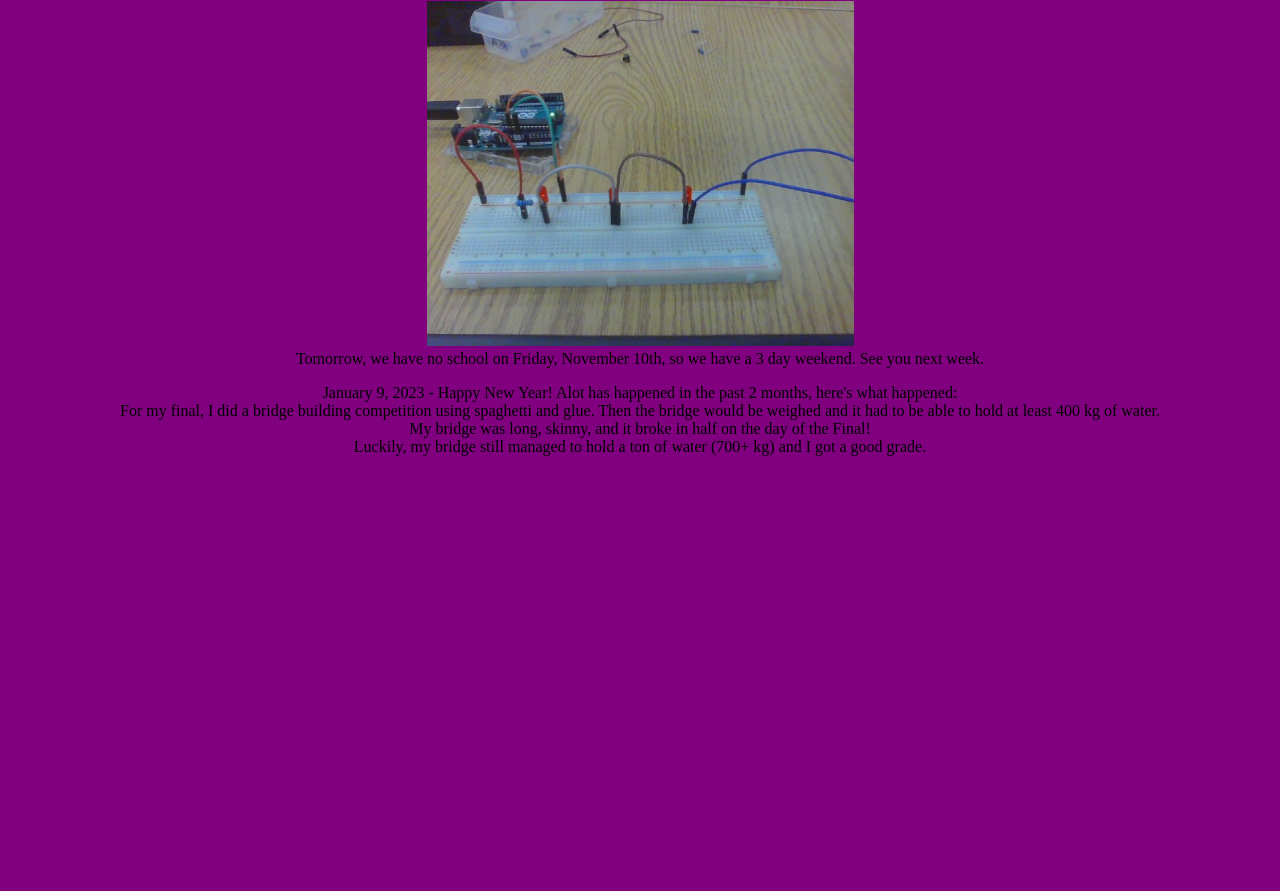
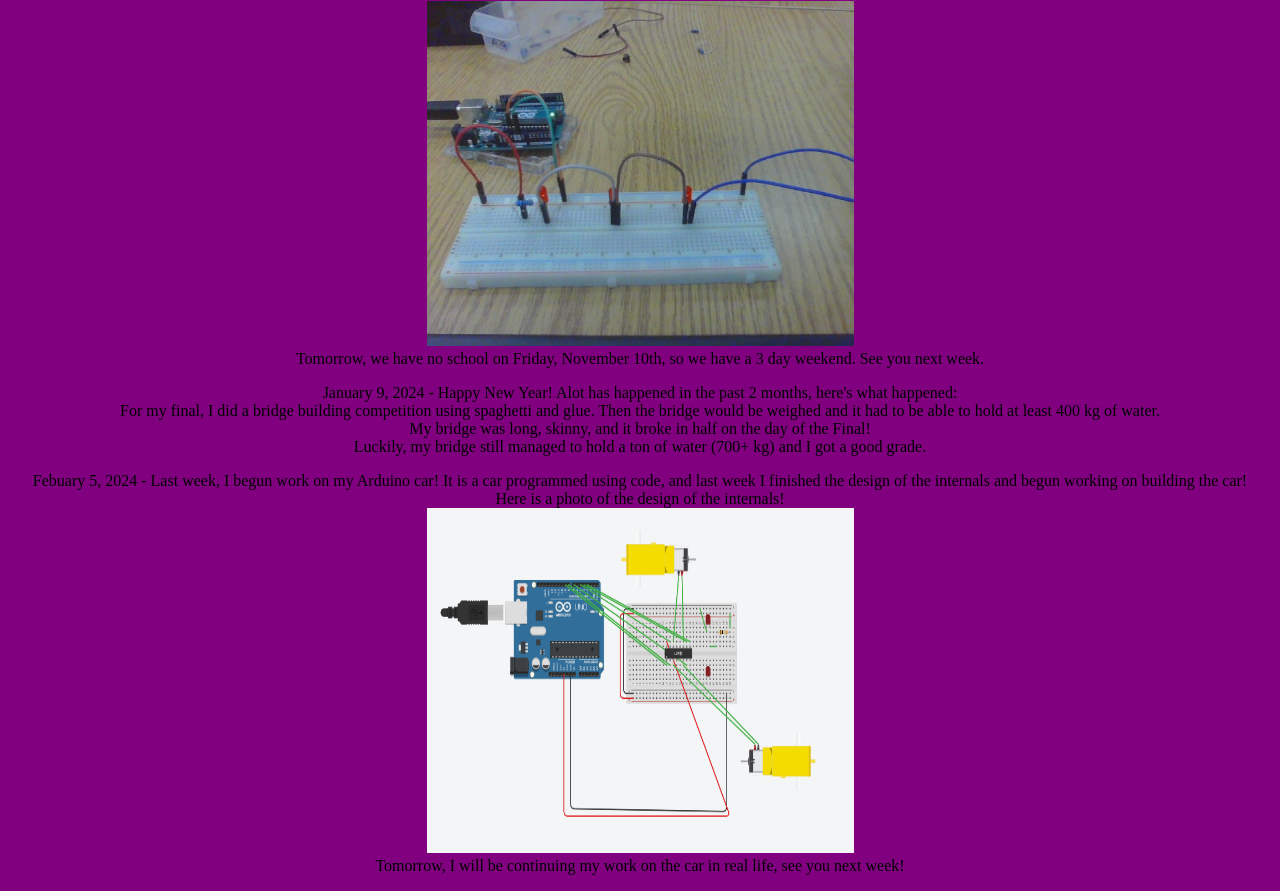
Before and after one commit to CoderQEQ/Engineering, a plain HTML site: page index.html in a window 1280 px wide. Shown: the part 8436-9327 px from the top of the page. Before the commit the page ends 8908 px from the top, so only its background shows below. Drawn offline with Linux system fonts and the light colour scheme.

Commit message:
update #

```diff
--- a/index.html
+++ b/index.html
@@ -163,7 +163,7 @@
         </p>
 
         <p>
-            January 9, 2023 - Happy New Year! Alot has happened in the past 2 months, here's what happened:
+            January 9, 2024 - Happy New Year! Alot has happened in the past 2 months, here's what happened:
             <br>
             For my final, I did a bridge building competition using spaghetti and glue. Then the bridge would be weighed and it had to be able to hold at least 400 kg of water.
             <br>
@@ -171,6 +171,16 @@
             <br>
             Luckily, my bridge still managed to hold a ton of water (700+ kg) and I got a good grade.
         </p>
+
+        <p>
+            Febuary 5, 2024 - Last week, I begun work on my Arduino car! It is a car programmed using code, and last week I finished the design of the internals and begun working on building the car!
+            <br>
+            Here is a photo of the design of the internals!
+            <br>
+            <img src="arduino.png" width="427px" height="345px">
+            <br>
+            Tomorrow, I will be continuing my work on the car in real life, see you next week!
+        </p>
         </center>
     </body>
 
```
Also changed, not shown: arduino.png (added).
